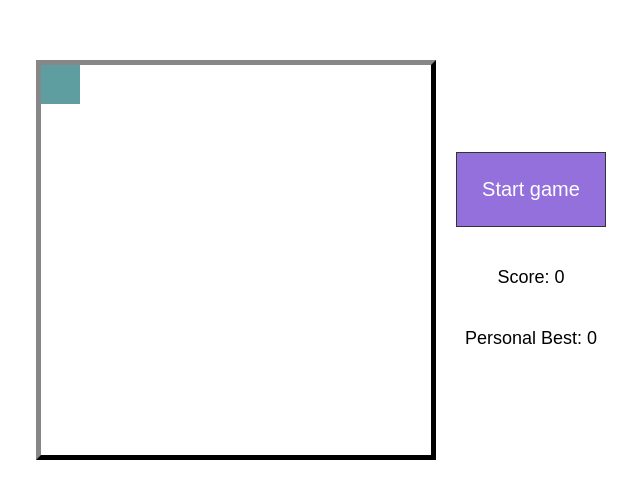
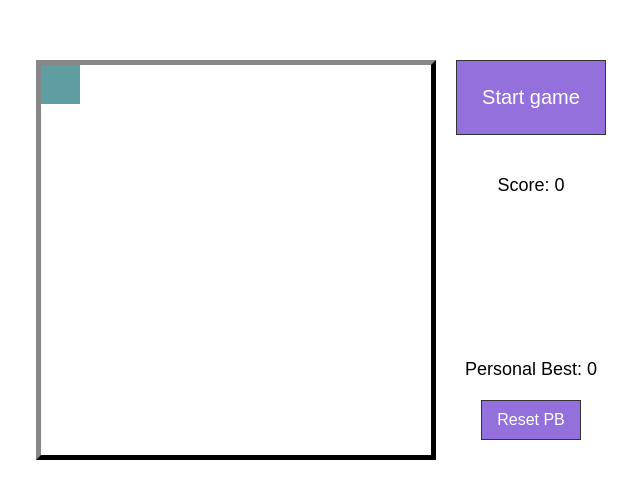
Before and after one commit to yllsson/snake, a plain HTML site: page index.html in a window 1280 px wide. Shown: the part 140-638 px from the top of the page, without its empty margins (319-959 px from the left). Drawn offline with Linux system fonts and the light colour scheme.

Commit message:
Add container styles and reset pb button styles

```diff
--- a/index.html
+++ b/index.html
@@ -110,10 +110,16 @@
       <div></div>
       <div></div>
     </main>
-    <aside class="toolBar">
-      <button id="startStopButton">Start game</button>
-      <p>Score: <span id="score">0</span></p>
-      <p>Personal Best: <span id="bestScore">0</span></p>
+    <aside class="toolBar container">
+      <div class="container">
+        <button id="startStopButton">Start game</button>
+        <p>Score: <span id="score">0</span></p>
+      </div>
+
+      <div class="container">
+        <p>Personal Best: <span id="bestScore">0</span></p>
+        <button class="resetPBButton">Reset PB</button>
+      </div>
     </aside>
 
     <script src="./app.js"></script>
--- a/style.css
+++ b/style.css
@@ -17,6 +17,13 @@ body {
 
   font-size: 1.6rem;
   font-family: Arial, Helvetica, sans-serif;
+}
+
+.container {
+  display: flex;
+  flex-direction: column;
+  align-items: center;
+  justify-content: center;
 }
 
 /* Game Board styles */
@@ -46,10 +53,9 @@ body {
 /* Toolbar styles (including Button styles) */
 
 .toolBar {
-  display: flex;
-  flex-direction: column;
-  align-items: center;
-  justify-content: center;
+  height: 40rem;
+  text-align: center;
+  justify-content: space-between;
 }
 
 button {
@@ -74,3 +80,10 @@ button:active {
   margin: 2rem 0;
   font-size: 1.8rem;
 }
+
+.resetPBButton {
+  font-size: 1.6rem;
+  padding: 0.5rem;
+  height: 4rem;
+  width: 10rem;
+}
```
Also changed, not shown: 1 other file.
